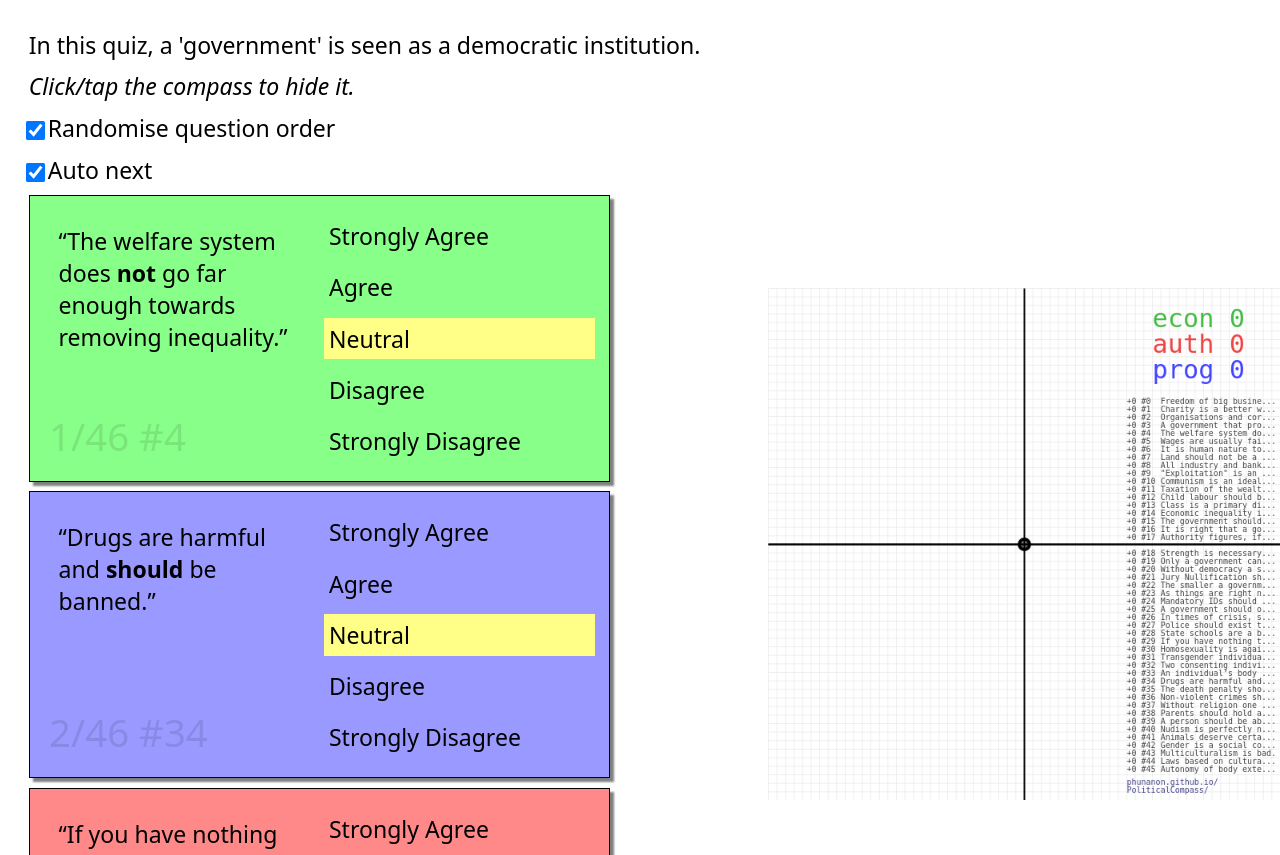
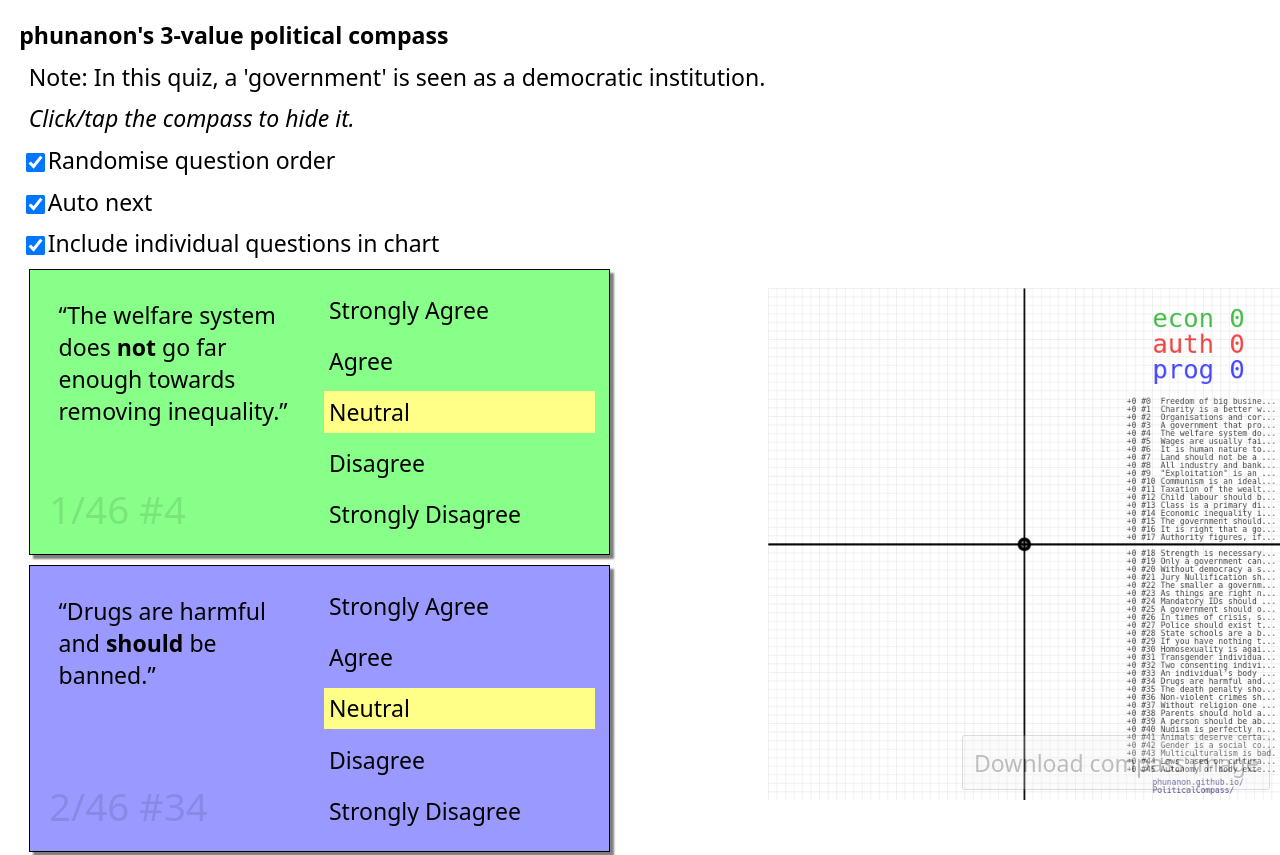
Before and after one commit to phunanon/PoliticalCompass, a plain HTML site: page index.html in a window 1280 px wide. Shown: the top 855 px of the page. Drawn offline with Linux system fonts and the light colour scheme.

Commit message:
Toggle show individual questions; moved a button

```diff
--- a/index.html
+++ b/index.html
@@ -33,7 +33,7 @@ function pageLoad ()
     cw = canvas.width;
     ch = canvas.height;
   //Prepare download
-    gE("downloadImgLink").setAttribute("download", dateStamp() + "-Pcompass.png");
+    gE("downloadCompassLink").setAttribute("download", dateStamp() + "-Pcompass.png");
   //Load questions
     updateQuestions();
   //Begin draw
@@ -84,6 +84,7 @@ function updateQuestions ()
 }
 
 var font = 32, sfont = 10;
+var incQs = true;
 function updateCompass ()
 {
   //Recount question values
@@ -169,6 +170,7 @@ function updateCompass ()
     Y = Y + font*3;
   //Individual answers text
     ctx.font = sfont +"px mono";
+    if (incQs) {
         ctx.fillStyle = "#444";
         for (q in Qs) {
             var qu = Qs[q];
@@ -183,10 +185,12 @@ function updateCompass ()
             if (y > ch/2 - sfont/2) { y += sfont; }
             ctx.fillText(qu, X, y);
         }
+    }
   //URL
     ctx.fillStyle = "#448";
-    ctx.fillText("phunanon.github.io/", X, ch - sfont - 10);
-    ctx.fillText("PoliticalCompass/", X, ch - sfont);
+    x = X + font;
+    ctx.fillText("phunanon.github.io/", x, ch - sfont - 10);
+    ctx.fillText("PoliticalCompass/", x, ch - sfont);
 }
 
 
@@ -205,6 +209,14 @@ function gE (e) { return document.getElementById(e); }
 }
 body {
     padding: 1rem;
+}
+button {
+    margin: .5rem;
+    padding: .5rem;
+    cursor: pointer;
+}
+p {
+    margin: .5rem;
 }
 
 question {
@@ -251,10 +263,6 @@ question n {
     color: rgba(0, 0, 0, .1);
 }
 
-p {
-    margin: .5rem;
-}
-
 input[type=checkbox] {
   transform: scale(1.5);
 }
@@ -265,17 +273,22 @@ canvas {
     right: 0;
     width: 64vmin;
     height: auto;
+    cursor: pointer;
 }
 
-button {
-    margin: .5rem;
-    padding: .5rem;
+#compassButtons {
+    position: fixed;
+    bottom: 0;
+    right: 0;
 }
 #showCompassBtn {
     display: none;
-    position: fixed;
-    bottom: 0;
-    right: 0;
+}
+#downloadCompassLink {
+    opacity: .25;
+}
+#downloadCompassLink:hover {
+    opacity: 1;
 }
 
 @media (max-width: 40rem) {
@@ -295,13 +308,17 @@ button {
         </style>
     </head>
     <body onload="pageLoad()">
-        <p>In this quiz, a 'government' is seen as a democratic institution.</p>
+        <h1>phunanon's 3-value political compass</h1>
+        <p>Note: In this quiz, a 'government' is seen as a democratic institution.</p>
         <p><i>Click/tap the compass to hide it.</i></p>
         <p><input type="checkbox" onchange="selQs = ((randomiseQs = !randomiseQs) ? randQs : unrandQs); updateQuestions();" autocomplete="off" checked> Randomise question order</p>
-        <p><input type="checkbox" onchange="autoNext = !autoNext;" checked> Auto next</p>
+        <p><input type="checkbox" onchange="autoNext = !autoNext;" autocomplete="off" checked> Auto next</p>
+        <p><input type="checkbox" onchange="incQs = !incQs; updateCompass();" autocomplete="off" checked> Include individual questions in chart</p>
         <questions></questions>
-        <a id="downloadImgLink" href="#" target="_blank"><button onclick="gE('downloadImgLink').setAttribute('href', canvas.toDataURL());">Download compass image</button></a>
-        <canvas id="compass" width="640" height="640" onclick="canvas.style.display = 'none'; gE('showCompassBtn').style.display = 'block';"></canvas>
+        <canvas id="compass" title="Click to hide compass" width="640" height="640" onclick="canvas.style.display = 'none'; gE('showCompassBtn').style.display = 'block';"></canvas>
+        <div id="compassButtons">
             <button id="showCompassBtn" onclick="canvas.style.display = 'block'; gE('showCompassBtn').style.display = 'none';">Show compass</button>
+            <a id="downloadCompassLink" href="#" target="_blank"><button onclick="gE('downloadCompassLink').setAttribute('href', canvas.toDataURL());">Download compass image</button></a>
+        </div>
     </body>
 </html>
```
Lines whose indentation alone changed are shown as unchanged.
